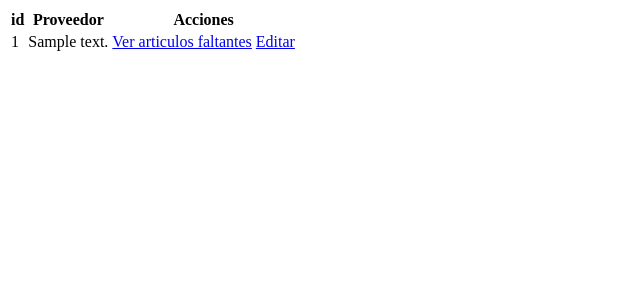
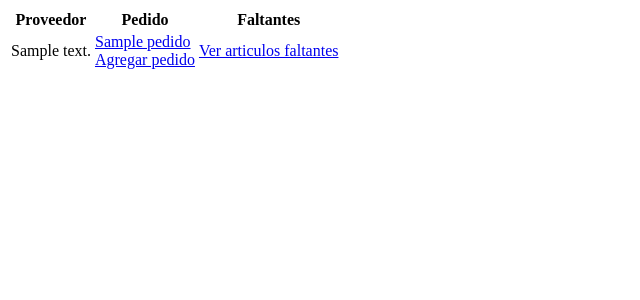
Before and after one commit to DarkyDieLJob/Ferreteria_v3, a Django app: template pedido/templates/pedido/home.html in a window 1280 px wide. Shown: the top 300 px of the page, without its empty margins (0-640 px from the left). Run offline with Django 3.2, Linux system fonts and the light colour scheme; the template is opened without the code that fills it: most values are stand-ins (such as "Sample title", 1, 10 or a date in 2020); some libraries are stand-ins or nearby versions.

Commit message:
fix(app_pedido): :zap: Se implemento la estructura basica de pedido.home

```diff
--- a/pedido/templates/pedido/home.html
+++ b/pedido/templates/pedido/home.html
@@ -9,28 +9,30 @@
     <table>
         <thead>
             <tr>
-                <th>id</th>
                 <th>Proveedor</th>
-                <th>Acciones</th>
+                <th>Pedido</th>
+                <th>Faltantes</th>
             </tr>
         </thead>
         <tbody>
-            {% for proveedor in proveedores %}
+            {% for proveedor, pedidos in pedidos_activos.items %}
                 <tr>
-                    <td>{{ proveedor.id }}</td>
                     <td>{{ proveedor.text_display }}</td>
                     <td>
-                        {% comment %}
-
-                        En los siguiente dos links se  hace referencia a
-                        las acciones: ver lista de articulos faltantes
-                        segun el proveedor y editar el pedido.
-                        {% endcomment %}
+                        {% for pedido in pedidos %}
+                            <a href="{% url 'editar-pedido' pedido.id %}">{{ pedido }}</a><br>
+                        {% empty %}
+                            {% if proveedor.pedido_set.count == 0 %}
+                                Sin pedidos
+                            {% else %}
+                                No hay pedidos activos
+                            {% endif %}
+                        {% endfor %}
+                        <a href="{% url 'nuevo-pedido' proveedor.id %}">Agregar pedido</a>
+                    </td>
+                    <td>
                         <a href="{% url 'listar-faltantes' proveedor.id %}">Ver articulos faltantes</a>
-                        <a href="{% url 'editar-pedido-por-proveedor' proveedor.id %}">Editar</a>
-
-                    </td>
-                </tr>
+                    </tr>
             {% endfor %}
         </tbody>
     </table>
```
Also changed, not shown: pedido/views.py (+10 -2 lines).
